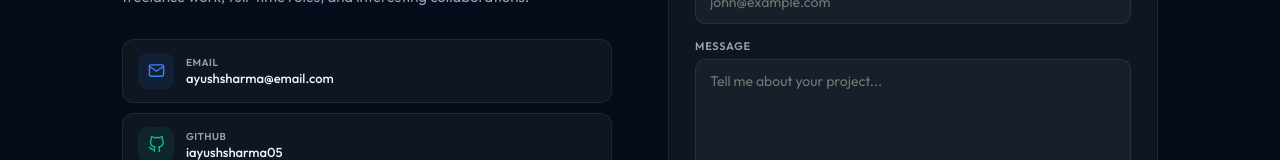
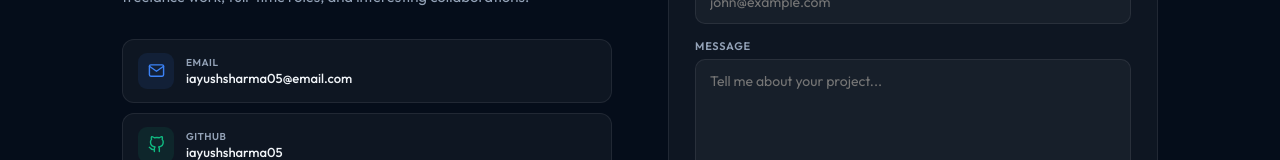
Before and after one commit to iayushsharma05/iayushsharma, a React (Vite) app: page / in a window 1280 px wide. Shown: the part 5606-5766 px from the top of the page. Built offline with nearby package versions, Linux system fonts and the light colour scheme.

Commit message:
CV updated

```diff
--- a/src/AyushPortfolio.jsx
+++ b/src/AyushPortfolio.jsx
@@ -20,8 +20,8 @@
 const DATA = {
   name: "Ayush Sharma",
   location: "India",
-  CV: "https://drive.google.com/file/d/16UaBcKgKibbpd1MlGuFpRKvfdhnFVZ7H/view?usp=drive_link",
-  email: "ayushsharma@email.com",
+  CV: "https://drive.google.com/file/d/13sYj_7_VtIwVf93fRb_kG871E31Xhr4M/view?usp=sharing",
+  email: "iayushsharma05@email.com",
   github: "https://github.com/iayushsharma05",
   linkedin: "https://www.linkedin.com/in/iayushsharma05/",
   bio: "I am a BCA Student passionate Full Stack Developer specializing in the MERN stack. I build real-world applications with features like authentication systems, dashboards, and email integrations. I actively share my work on GitHub and engage professionally on LinkedIn.",
```
Also changed, not shown: 1 other file (tests, documents, lock files or other folders).
